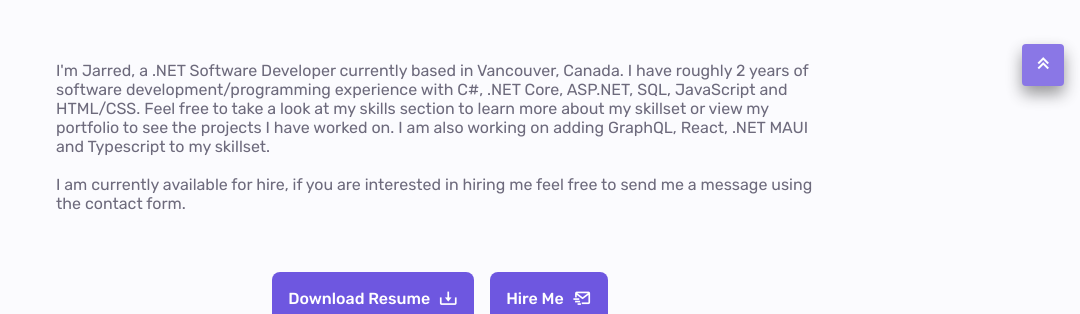
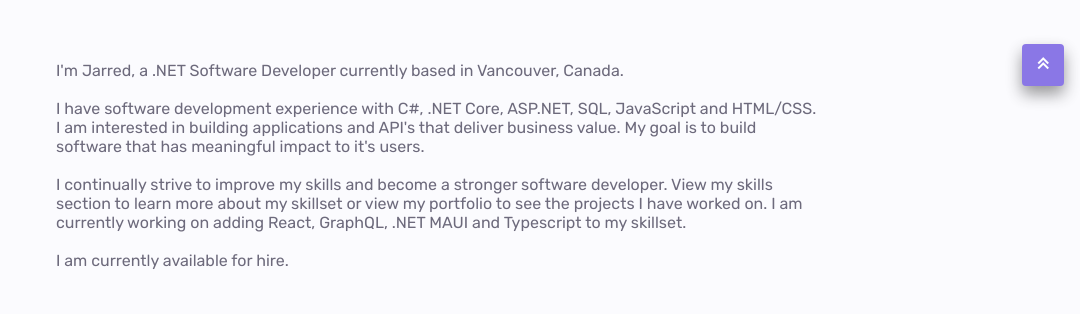
Before and after one commit to jsquare89/My-Portfolio-Website, a plain HTML site: page index.html in a window 1280 px wide. Shown: the part 634-948 px from the top of the page, without its empty margins (200-1280 px from the left). Drawn offline with nearby package versions, Linux system fonts and the light colour scheme.

Commit message:
Update index.html - About me section

```diff
--- a/index.html
+++ b/index.html
@@ -108,11 +108,20 @@
                 <div class="about__container container grid">
                     <div class="about__data">
                         <p class="about__description">
-                            I'm Jarred, a .NET Software Developer currently based in Vancouver, Canada.
-                            I have roughly 2 years of software development/programming experience with C#, .NET Core, ASP.NET,
-                            SQL, JavaScript and HTML/CSS. Feel free to take a look at my skills section to learn more about my skillset or view my portfolio
-                            to see the projects I have worked on. I am also working on adding GraphQL, React, .NET MAUI and Typescript to my skillset.<br><br>
-                            I am currently available for hire, if you are interested in hiring me feel free to send me a message using the contact form.<br><br>
+                            I'm Jarred, a .NET Software Developer currently based in Vancouver, Canada. <br><br>
+
+                            I have software development experience with C#, .NET Core, ASP.NET, SQL,
+                            JavaScript and HTML/CSS. I am interested in building applications and API's
+                            that deliver business value. My goal is to build software that has
+                            meaningful impact to it's users.<br><br>
+
+                            I continually strive to improve my skills and
+                            become a stronger software developer. View my skills section to learn more
+                            about my skillset or view my portfolio to see the projects I have worked
+                            on. I am currently working on adding
+                            React, GraphQL, .NET MAUI and Typescript to my skillset.<br><br>
+
+                            I am currently available for hire.<br><br>
                         </p>
                         <div class="about__info">
 
```
